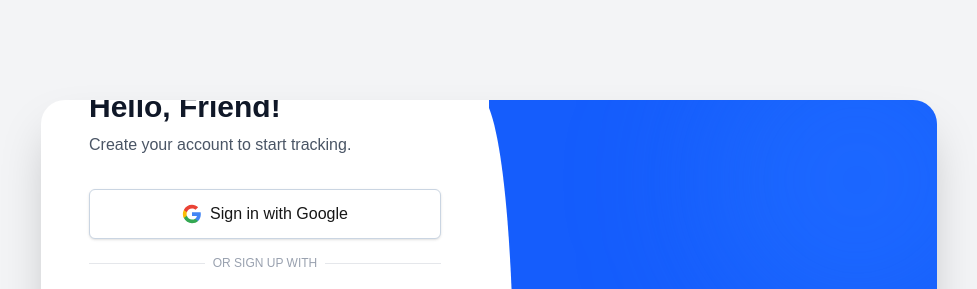
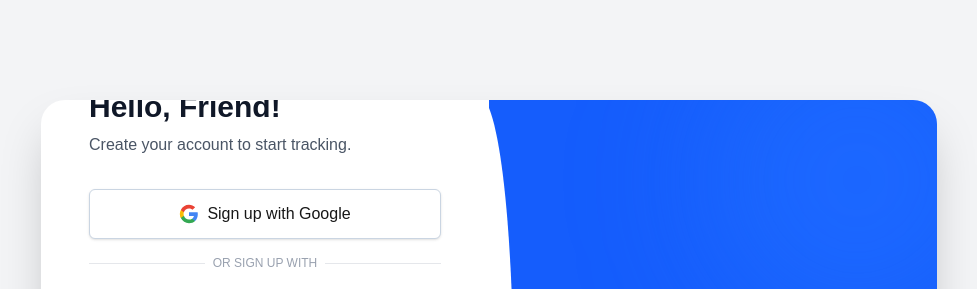
Before and after one commit to frompricetrackerai-byte/pricetracker, a Next.js app: page /signup in a window 1280 px wide. Shown: the top 289 px of the page, without its empty margins (151-1128 px from the left). Built offline with nearby package versions, Linux system fonts and the light colour scheme.

Commit message:
fix: Enable custom text for Google Button and update Signup page

```diff
--- a/components/auth/GoogleSignInButton.tsx
+++ b/components/auth/GoogleSignInButton.tsx
@@ -4,7 +4,7 @@ import { signIn } from 'next-auth/react';
 import { Button } from '@/components/ui/button';
 import { useSearchParams } from 'next/navigation';
 
-export function GoogleSignInButton() {
+export function GoogleSignInButton({ text = 'Sign in with Google' }: { text?: string }) {
     const searchParams = useSearchParams();
     const callbackUrl = searchParams.get('callbackUrl') || '/dashboard';
 
@@ -43,7 +43,7 @@ export function GoogleSignInButton() {
                     fill="#EA4335"
                 />
             </svg>
-            Sign in with Google
+            {text}
         </Button>
     );
 }
--- a/components/auth/SignupForm.tsx
+++ b/components/auth/SignupForm.tsx
@@ -51,7 +51,7 @@ export default function SignupForm() {
             {step === 'REGISTER' ? (
                 <>
                     <div className="mb-6">
-                        <GoogleSignInButton />
+                        <GoogleSignInButton text="Sign up with Google" />
                         <div className="relative my-4">
                             <div className="absolute inset-0 flex items-center">
                                 <span className="w-full border-t border-gray-200" />
```
